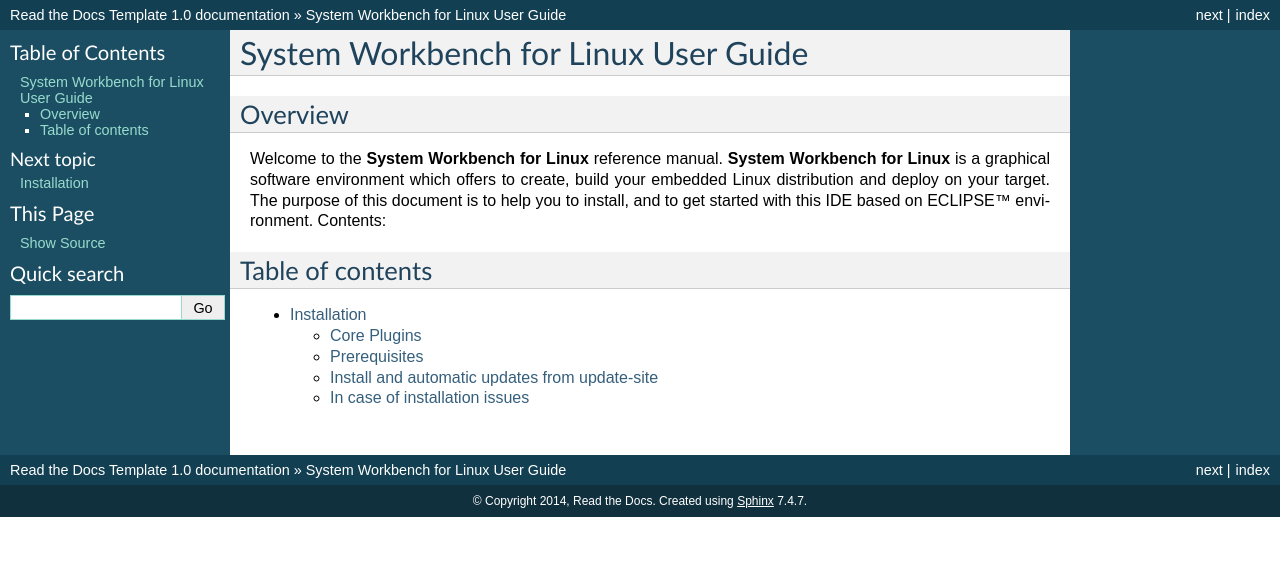
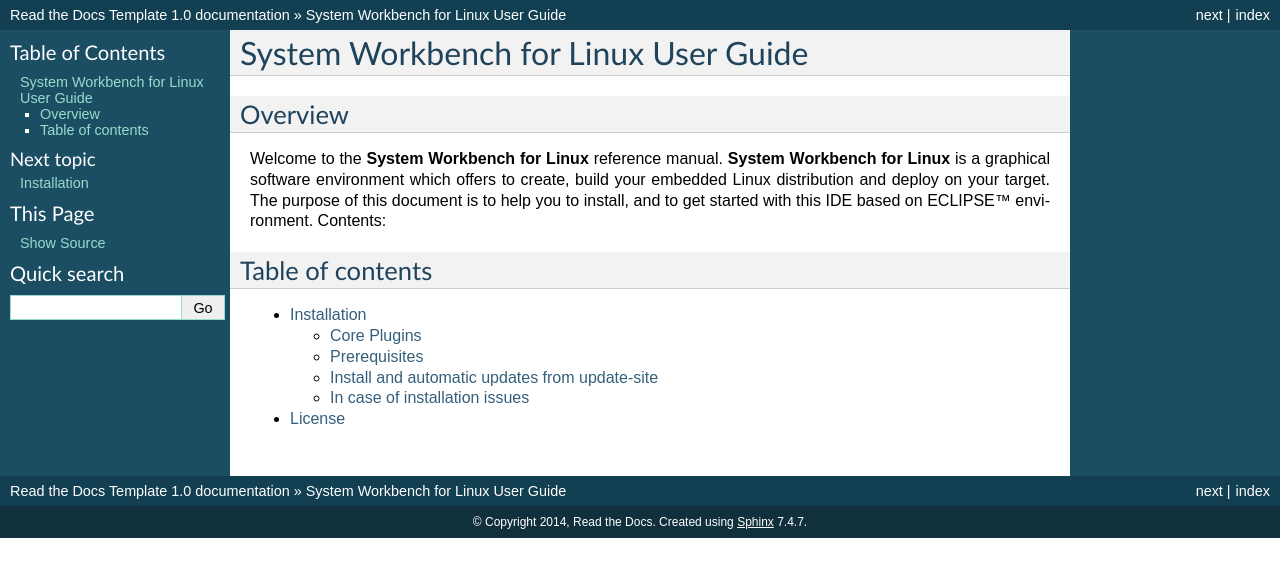
Before and after one commit to Tarek92l/testreadthedoc, a Sphinx documentation site: the page built from docs/index.rst, in a window 1280 px wide. Shown: the top 577 px of the page. Built offline with Sphinx 7.4.7, drawn with Linux system fonts in a browser that asks for light colours; pages that are not in the unit, such as notebooks, are missing from menus.

Commit message:
Update index.rst

```diff
--- a/docs/index.rst
+++ b/docs/index.rst
@@ -24,5 +24,6 @@
 
    index.rst
    installation/inst.rst
+   license/license.rst
 
    *
```
